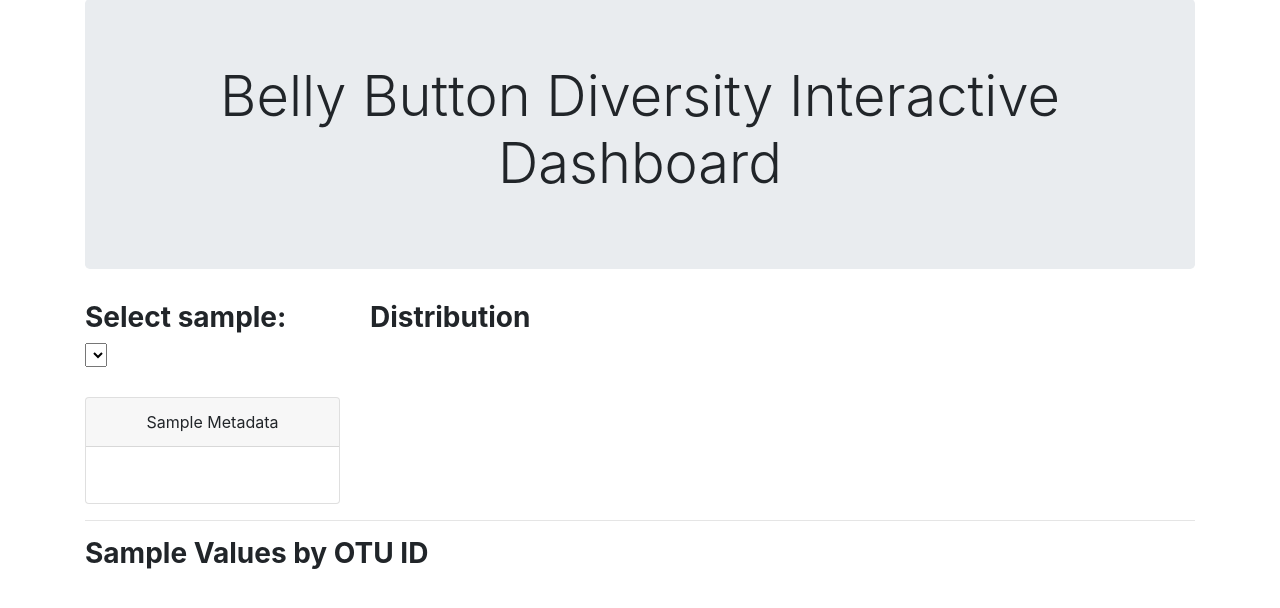
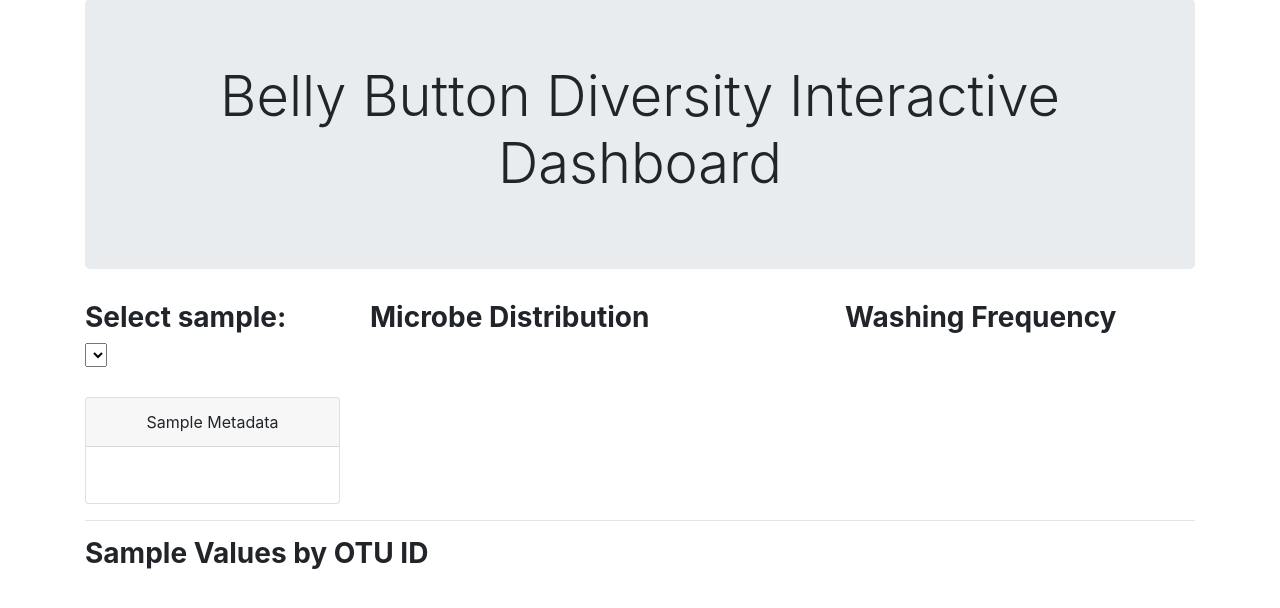
Before and after one commit to Jayleh/belly-button, a Flask app: page / in a window 1280 px wide. Shown: the part 41-649 px from the top of the page. Run offline with Flask 2, Linux system fonts and the light colour scheme; lists and menus that the app fills with data are empty; some libraries are stand-ins or nearby versions.

Commit message:
finishing touches

```diff
--- a/static/index.js
+++ b/static/index.js
@@ -88,12 +88,12 @@ function pieChart(sample_id) {
         let pieData = [pieTrace];
 
         let pieLayout = {
-            height: 300,
-            width: 500,
+            // height: 300,
+            // width: 500,
             margin: {
-                l: 0,
-                r: 20,
-                b: 0,
+                l: 30,
+                r: 30,
+                b: 30,
                 t: 30,
             }
         };
@@ -120,8 +120,11 @@ function gaugeChart(sample_id) {
 
         console.log(wfreqData);
 
-        // Enter a speed between 0 and 180
-        let level = 175;
+        let wfreq = wfreqData.WFREQ;
+
+        // Enter a washing freq between 0 and 180
+        const coefficient = 180 / 9;
+        let level = coefficient * wfreq;
 
         // Trig to calc meter point
         let degrees = 180 - level,
@@ -144,24 +147,23 @@ function gaugeChart(sample_id) {
             x: [0], y: [0],
             marker: { size: 28, color: '850000' },
             showlegend: false,
-            name: 'speed',
-            text: level,
+            name: 'Washing Frequency',
+            text: wfreq,
             hoverinfo: 'text+name'
         },
         {
-            values: [50 / 6, 50 / 6, 50 / 6, 50 / 6, 50 / 6, 50 / 6, 50],
+            values: [50 / 9, 50 / 9, 50 / 9, 50 / 9, 50 / 9, 50 / 9, 50 / 9, 50 / 9, 50 / 9, 50],
             rotation: 90,
-            text: ['TOO FAST!', 'Pretty Fast', 'Fast', 'Average',
-                'Slow', 'Super Slow', ''],
+            text: ['8-9', '7-8', '6-7', '5-6', '4-5', '3-4', '2-3', '1-2', '0-1', ''],
             textinfo: 'text',
             textposition: 'inside',
             marker: {
                 colors: ['rgba(14, 127, 0, .5)', 'rgba(110, 154, 22, .5)',
                     'rgba(170, 202, 42, .5)', 'rgba(202, 209, 95, .5)',
                     'rgba(210, 206, 145, .5)', 'rgba(232, 226, 202, .5)',
-                    'rgba(255, 255, 255, 0)']
+                    'rgba(255, 255, 255, 0)', 'rgba(255, 255, 255, 0)', 'rgba(255, 255, 255, 0)', 'rgba(255, 255, 255, 0)']
             },
-            labels: ['151-180', '121-150', '91-120', '61-90', '31-60', '0-30', ''],
+            labels: ['8-9', '7-8', '6-7', '5-6', '4-5', '3-4', '2-3', '1-2', '0-1', ''],
             hoverinfo: 'label',
             hole: .5,
             type: 'pie',
@@ -177,8 +179,14 @@ function gaugeChart(sample_id) {
                     color: '850000'
                 }
             }],
-            height: 400,
-            width: 400,
+            // height: 400,
+            // width: 400,
+            margin: {
+                l: 30,
+                r: 30,
+                b: 30,
+                t: 80,
+            },
             xaxis: {
                 zeroline: false, showticklabels: false,
                 showgrid: false, range: [-1, 1]
@@ -261,8 +269,8 @@ function optionChanged(sample_id) {
 
     sampleTable(sample_id);
     pieChart(sample_id);
+    gaugeChart(sample_id);
     bubbleChart(sample_id);
-    gaugeChart(sample_id);
 }
 
 
@@ -273,8 +281,8 @@ function init() {
 
     sampleTable(defaultSample);
     pieChart(defaultSample);
+    gaugeChart(defaultSample);
     bubbleChart(defaultSample);
-    gaugeChart(defaultSample);
 }
 
 
--- a/static/style.css
+++ b/static/style.css
@@ -3,8 +3,11 @@
     margin-top: 40px;
 }
 
-
-
 #metadata-card {
     margin-top: 30px;
 }
+
+.card-body {
+    padding-left: 5px;
+    padding-right: 5px;
+}
--- a/templates/index.html
+++ b/templates/index.html
@@ -24,7 +24,7 @@
     <main>
       <div class="container">
         <div class="row">
-          <div class="col-md-3">
+          <div class="col-xl-3">
             <h3>
               <strong>Select sample:</strong>
             </h3>
@@ -40,13 +40,16 @@
               </div>
             </div>
           </div>
-          <div class="col-md-5">
+          <div id="dist-container" class="col-xl-5">
             <h3>
-              <strong>Distribution</strong>
+              <strong>Microbe Distribution</strong>
             </h3>
             <div id="pie"></div>
           </div>
-          <div class="col-md-4">
+          <div id="wfreq-container" class="col-xl-4">
+            <h3>
+              <strong>Washing Frequency</strong>
+            </h3>
             <div id="gauge"></div>
           </div>
         </div>
@@ -54,7 +57,7 @@
       </div>
       <div class="container">
         <div class="row">
-          <div class="col-md-12">
+          <div class="col-xl-12">
             <h3>
               <strong>Sample Values by OTU ID</strong>
             </h3>
```
